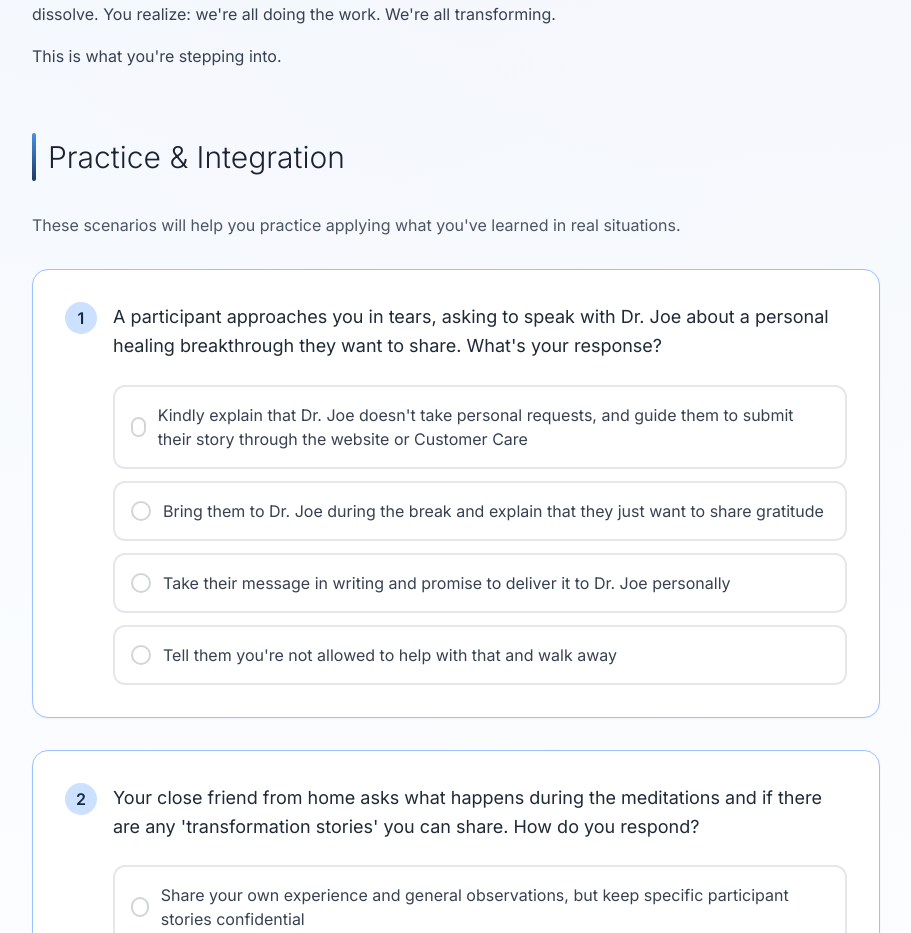
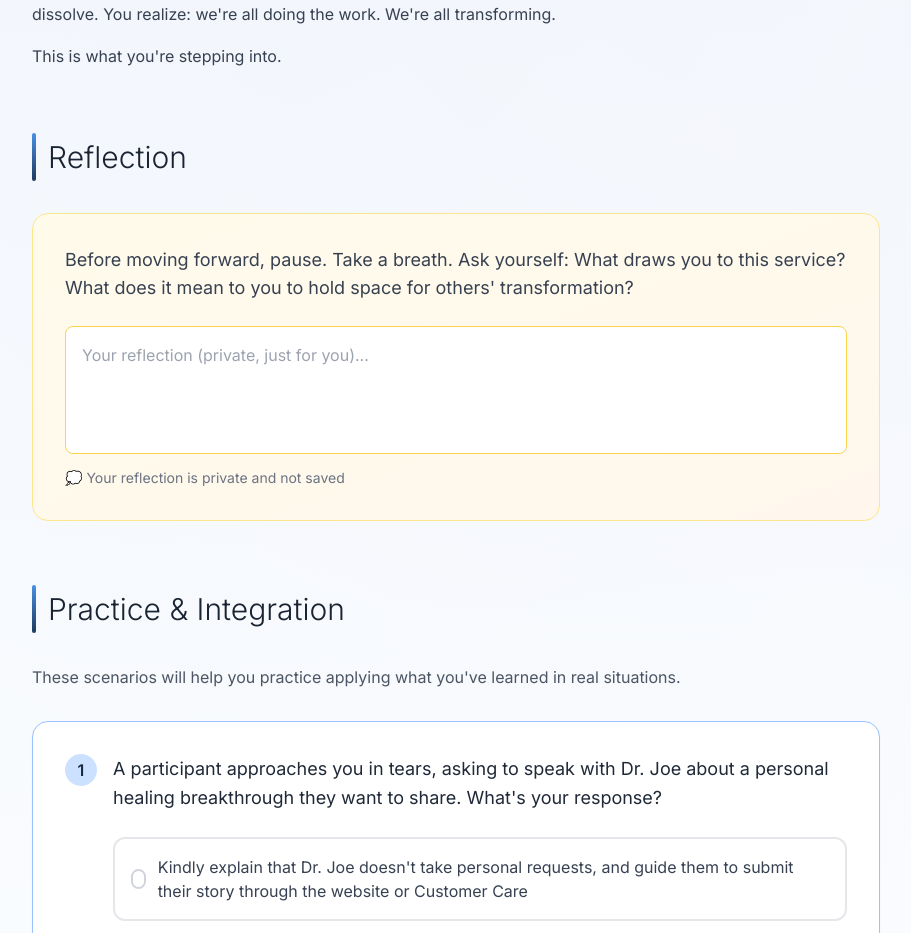
Before and after one commit to stalex444/enc-vol-learning, a Next.js app: page /learn/01-foundation/01 in a window 1280 px wide. Shown: the part 3946-4879 px from the top of the page, without its empty margins (184-1095 px from the left). Built offline with nearby package versions, Linux system fonts and the light colour scheme.

Commit message:
Add reflection section rendering for chapters that have it

```diff
--- a/app/learn/[moduleId]/[chapterId]/page.tsx
+++ b/app/learn/[moduleId]/[chapterId]/page.tsx
@@ -282,6 +282,29 @@
           </div>
         )}
 
+        {/* Phase 3: Integrate - Reflection (if exists) */}
+        {chapterData.phase3_integrate?.reflection && (
+          <div className="mb-16">
+            <div className="flex items-center gap-3 mb-8">
+              <div className="w-1 h-12 bg-gradient-to-b from-primary-400 to-primary-600 rounded-full" />
+              <h2 className="text-3xl font-light text-primary-900">Reflection</h2>
+            </div>
+
+            <div className="bg-gradient-to-br from-amber-50 to-orange-50 rounded-2xl p-8 border border-amber-200">
+              <p className="text-gray-700 mb-6 text-lg">
+                {chapterData.phase3_integrate.reflection.prompt}
+              </p>
+              <textarea
+                placeholder={chapterData.phase3_integrate.reflection.placeholder}
+                className="w-full h-32 p-4 rounded-lg border border-amber-300 focus:border-primary-400 focus:ring-2 focus:ring-primary-200 outline-none resize-none"
+              />
+              <p className="text-sm text-gray-500 mt-2">
+                💭 Your reflection is private and not saved
+              </p>
+            </div>
+          </div>
+        )}
+
         {/* Phase 3: Integrate - Quiz (if exists) */}
         {chapterData.phase3_integrate?.quiz && (
           <div className="space-y-8 mb-16">
```
